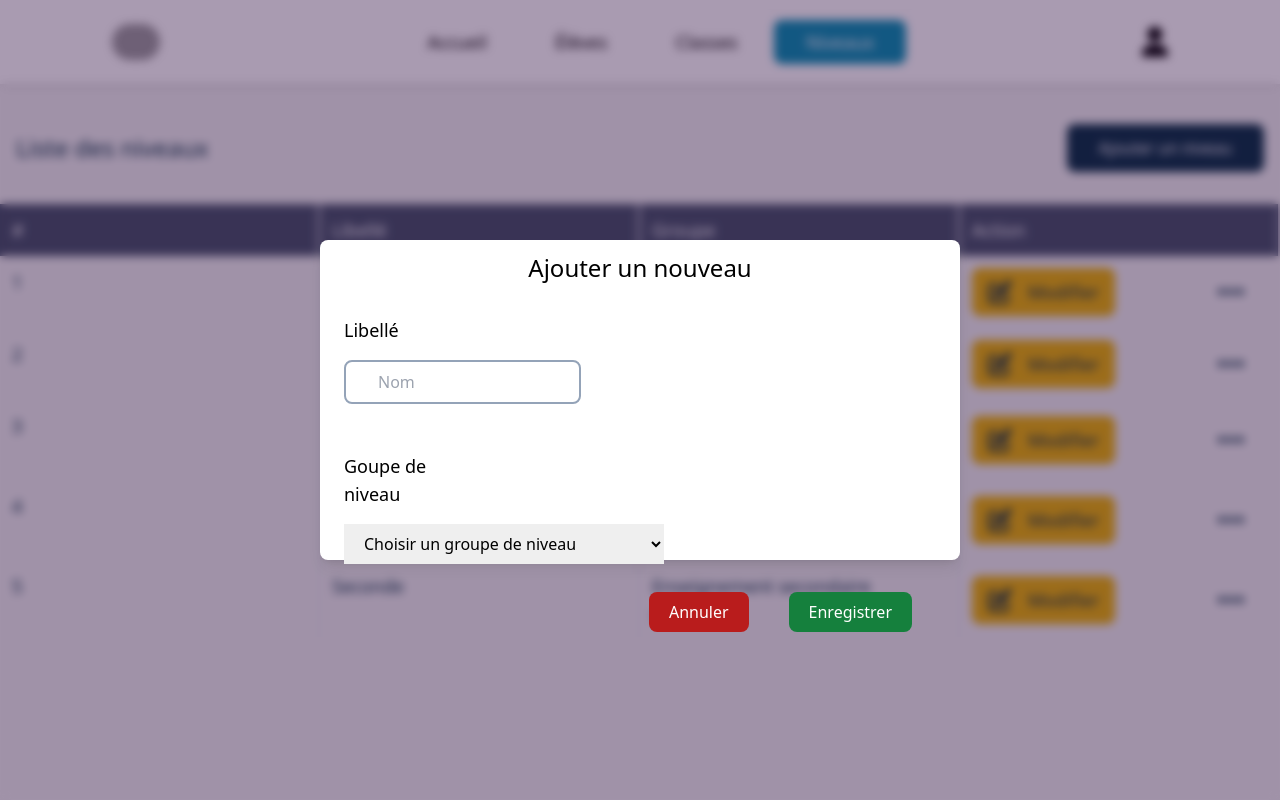
After one commit to usher21/Gestion_Notes, a PHP site: page /html/levels.html in a window 1280 px wide. The commit adds this page. Run offline with PHP 8.4, Linux system fonts and the light colour scheme; some libraries are stand-ins or nearby versions; grey boxes are pictures that could not be loaded.

Commit message:
Ajout niveau

```diff
--- a/views/css/style.css
+++ b/views/css/style.css
@@ -19,5 +19,6 @@
 }
 
 .modal-container {
-    background-color: #25003a2c;
+    background-color: #25003a64;
+    backdrop-filter: blur(5px);
 }
--- a/views/html/classes.html
+++ b/views/html/classes.html
@@ -9,7 +9,7 @@
     <link rel="stylesheet" href="https://cdnjs.cloudflare.com/ajax/libs/font-awesome/6.4.0/css/all.min.css"
         integrity="sha512-iecdLmaskl7CVkqkXNQ/ZH/XLlvWZOJyj7Yy7tcenmpD1ypASozpmT/E0iPtmFIB46ZmdtAc9eNBvH0H/ZpiBw=="
         crossorigin="anonymous" referrerpolicy="no-referrer" />
-    <title>Accueil</title>
+    <title>Classe</title>
     <link rel="stylesheet" href="../css/style.css">
     <script src="../js/script.js" defer></script>
 </head>
@@ -107,7 +107,7 @@
 
     </main>
 
-    <div class="modal-container absolute top-0 w-full h-full flex items-center justify-center">
+    <div class="modal-container hidden absolute top-0 w-full h-full flex items-center justify-center">
         <span class="day" style="display: none;"></span>
         <div class="modal w-1/2 h-2/3 rounded-lg bg-white shadow-lg">
             <header class="modal-title text-2xl text-center my-3">Modification d'une classe</header>
--- /dev/null
+++ b/views/html/levels.html
@@ -0,0 +1,158 @@
+<!DOCTYPE html>
+<html lang="fr">
+
+<head>
+    <meta charset="UTF-8">
+    <meta http-equiv="X-UA-Compatible" content="IE=edge">
+    <meta name="viewport" content="width=device-width, initial-scale=1.0">
+    <script src="https://cdn.tailwindcss.com"></script>
+    <link rel="stylesheet" href="https://cdnjs.cloudflare.com/ajax/libs/font-awesome/6.4.0/css/all.min.css"
+        integrity="sha512-iecdLmaskl7CVkqkXNQ/ZH/XLlvWZOJyj7Yy7tcenmpD1ypASozpmT/E0iPtmFIB46ZmdtAc9eNBvH0H/ZpiBw=="
+        crossorigin="anonymous" referrerpolicy="no-referrer" />
+    <title>Page niveaux</title>
+    <link rel="stylesheet" href="../css/style.css">
+    <script src="../js/script.js" defer></script>
+</head>
+
+<body class="body-home">
+    <header class="min-w-full w-full bg-white fixed shadow-md">
+        <nav class="flex items-center px-28 py-5">
+
+            <img src="../assets/img/7749636.jpg" alt="" class="w-12 cursor-pointer rounded-full">
+
+            <ul class="flex-1 text-center list-none">
+                <li class="px-8 py-2 inline-block rounded-lg hover:bg-cyan-600 nav-item">
+                    <a href="home.html" class="no-underline text-black text-lg">Accueil</a>
+                </li>
+                <li class="px-8 py-2 inline-block rounded-lg  hover:bg-cyan-600 nav-item">
+                    <a href="students.html" class="no-underline text-black text-lg">Élèves</a>
+                </li>
+                <li class="px-8 py-2 inline-block rounded-lg hover:bg-cyan-600 nav-item">
+                    <a href="classes.html" class="no-underline text-black text-lg">Classes</a>
+                </li>
+                <li class="px-8 py-2 inline-block rounded-lg bg-cyan-600 nav-item">
+                    <a href="levels.html" class="no-underline text-white text-lg">Niveaux</a>
+                </li>
+            </ul>
+
+            <i class="fa-solid fa-user text-black cursor-pointer text-3xl"></i>
+        </nav>
+    </header>
+
+    <main class="w-full h-screen pt-28">
+        <header class="flex items-center justify-between px-4 my-3">
+            <h1 class="text-2xl text-cyan-950">Liste des niveaux</h1>
+            <button class="px-8 rounded-lg py-3 bg-cyan-950 text-white" id="add-new-level">Ajouter un niveau</button>
+        </header>
+
+        <section class="w-full">
+            <ul class="grid grid-cols-4 w-full mt-8">
+                <li class="text-lg text-white bg-slate-600 py-3 border-r-2 px-3">#</li>
+                <li class="text-lg text-white bg-slate-600 py-3 border-r-2 px-3">Libellé</li>
+                <li class="text-lg text-white bg-slate-600 py-3 border-r-2 px-3">Groupe</li>
+                <li class="text-lg text-white bg-slate-600 py-3 border-r-2 px-3">Action</li>
+            </ul>
+
+            <ul class="grid grid-cols-4 w-full">
+                <li class="text-lg text-cyan-950 py-3 border-r-2 px-3">1</li>
+                <li class="text-lg text-cyan-950 py-3 border-r-2 px-3">CM2</li>
+                <li class="text-lg text-cyan-950 py-3 border-r-2 px-3">Enseignement primaire</li>
+                <li class="text-lg text-cyan-950 py-3 px-3 flex items-center justify-between">
+                    <div class="flex items-center px-4 py-2 rounded-lg bg-yellow-500 shadow-sm cursor-pointer btn-edit">
+                        <i class="fa-solid fa-pen-to-square text-cyan-950 text-2xl mr-4"></i>
+                        <button class="text-cyan-950 text-lg inline-block">Modifier</button>
+                    </div>
+                    <i class="fa-solid fa-ellipsis text-cyan-950 text-3xl mr-6 cursor-pointer"></i>
+                </li>
+            </ul>
+
+            <ul class="grid grid-cols-4 w-full">
+                <li class="text-lg text-cyan-950 py-3 border-r-2 px-3">2</li>
+                <li class="text-lg text-cyan-950 py-3 border-r-2 px-3">CP</li>
+                <li class="text-lg text-cyan-950 py-3 border-r-2 px-3">Enseignement primaire</li>
+                <li class="text-lg text-cyan-950 py-3 px-3 flex items-center justify-between">
+                    <div class="flex items-center px-4 py-2 rounded-lg bg-yellow-500 shadow-sm cursor-pointer btn-edit">
+                        <i class="fa-solid fa-pen-to-square text-cyan-950 text-2xl mr-4"></i>
+                        <button class="text-cyan-950 text-lg inline-block">Modifier</button>
+                    </div>
+                    <i class="fa-solid fa-ellipsis text-cyan-950 text-3xl mr-6 cursor-pointer"></i>
+                </li>
+            </ul>
+
+            <ul class="grid grid-cols-4 w-full">
+                <li class="text-lg text-cyan-950 py-3 border-r-2 px-3">3</li>
+                <li class="text-lg text-cyan-950 py-3 border-r-2 px-3">6e</li>
+                <li class="text-lg text-cyan-950 py-3 border-r-2 px-3">Enseignement secondaire inférieur</li>
+                <li class="text-lg text-cyan-950 py-3 px-3 flex items-center justify-between">
+                    <div class="flex items-center px-4 py-2 rounded-lg bg-yellow-500 shadow-sm cursor-pointer btn-edit">
+                        <i class="fa-solid fa-pen-to-square text-cyan-950 text-2xl mr-4"></i>
+                        <button class="text-cyan-950 text-lg inline-block">Modifier</button>
+                    </div>
+                    <i class="fa-solid fa-ellipsis text-cyan-950 text-3xl mr-6 cursor-pointer"></i>
+                </li>
+            </ul>
+
+            <ul class="grid grid-cols-4 w-full">
+                <li class="text-lg text-cyan-950 py-3 border-r-2 px-3">4</li>
+                <li class="text-lg text-cyan-950 py-3 border-r-2 px-3">4e</li>
+                <li class="text-lg text-cyan-950 py-3 border-r-2 px-3">Enseignement secondaire inférieur</li>
+                <li class="text-lg text-cyan-950 py-3 px-3 flex items-center justify-between">
+                    <div class="flex items-center px-4 py-2 rounded-lg bg-yellow-500 shadow-sm cursor-pointer btn-edit">
+                        <i class="fa-solid fa-pen-to-square text-cyan-950 text-2xl mr-4"></i>
+                        <button class="text-cyan-950 text-lg inline-block">Modifier</button>
+                    </div>
+                    <i class="fa-solid fa-ellipsis text-cyan-950 text-3xl mr-6 cursor-pointer"></i>
+                </li>
+            </ul>
+
+            <ul class="grid grid-cols-4 w-full">
+                <li class="text-lg text-cyan-950 py-3 border-r-2 px-3">5</li>
+                <li class="text-lg text-cyan-950 py-3 border-r-2 px-3">Seconde</li>
+                <li class="text-lg text-cyan-950 py-3 border-r-2 px-3">Enseignement secondaire supérieur</li>
+                <li class="text-lg text-cyan-950 py-3 px-3 flex items-center justify-between">
+                    <div class="flex items-center px-4 py-2 rounded-lg bg-yellow-500 shadow-sm cursor-pointer btn-edit">
+                        <i class="fa-solid fa-pen-to-square text-cyan-950 text-2xl mr-4"></i>
+                        <button class="text-cyan-950 text-lg inline-block">Modifier</button>
+                    </div>
+                    <i class="fa-solid fa-ellipsis text-cyan-950 text-3xl mr-6 cursor-pointer"></i>
+                </li>
+            </ul>
+        </section>
+
+    </main>
+
+    <div class="modal-container absolute top-0 w-full h-full flex items-center justify-center">
+        <span class="day" style="display: none;"></span>
+        <div class="modal w-1/2 h-2/5 rounded-lg bg-white shadow-lg">
+            <header class="modal-title text-2xl text-center my-3">Ajouter un nouveau</header>
+
+            <main class="modal-body flex justify-between px-6 mt-8 overflow-scroll">
+                <section class="modal-body-section w-2/5">
+                    <div class="input-group w-full mb-12">
+                        <label for="" class="w-full text-lg mb-4 inline-block">Libellé</label>
+                        <input type="text" name="" id="" class="w-full px-8 py-2 rounded-lg border-2 border-slate-400" placeholder="Nom">
+                    </div>
+
+                    <div class="niveau w-2/5">
+                        <span class="text-lg">Goupe de niveau</span>
+                        <select name="" id="" class="w-80 px-4 py-2 mt-4">
+                            <option class="w-full">Choisir un groupe de niveau</option>
+                            <option class="w-full">Enseignement primaire</option>
+                            <option class="w-full">Enseignement secondaire inférieur</option>
+                            <option class="w-full">Enseignement secondaire supérieur</option>
+                        </select>
+                    </div>
+
+                </section>
+            </main>
+
+            <footer class="modal-footer w-full flex justify-end items-center py-3 mt-4 px-12">
+                <button class="cancel px-5 py-2 bg-red-700 text-white mr-10 rounded-lg">Annuler</button>
+                <button class="save px-5 py-2 bg-green-700 text-white rounded-lg">Enregistrer</button>
+            </footer>
+        </div>
+    </div>
+
+</body>
+
+</html>
--- a/views/html/login.html
+++ b/views/html/login.html
@@ -5,7 +5,7 @@
     <meta charset="UTF-8">
     <meta http-equiv="X-UA-Compatible" content="IE=edge">
     <meta name="viewport" content="width=device-width, initial-scale=1.0">
-    <title>Projet Aly</title>
+    <title>Login Page</title>
     <script src="https://cdn.tailwindcss.com"></script>
     <link rel="stylesheet" href="https://cdnjs.cloudflare.com/ajax/libs/font-awesome/6.4.0/css/all.min.css"
         integrity="sha512-iecdLmaskl7CVkqkXNQ/ZH/XLlvWZOJyj7Yy7tcenmpD1ypASozpmT/E0iPtmFIB46ZmdtAc9eNBvH0H/ZpiBw=="
--- a/views/html/students.html
+++ b/views/html/students.html
@@ -9,7 +9,7 @@
     <link rel="stylesheet" href="https://cdnjs.cloudflare.com/ajax/libs/font-awesome/6.4.0/css/all.min.css"
         integrity="sha512-iecdLmaskl7CVkqkXNQ/ZH/XLlvWZOJyj7Yy7tcenmpD1ypASozpmT/E0iPtmFIB46ZmdtAc9eNBvH0H/ZpiBw=="
         crossorigin="anonymous" referrerpolicy="no-referrer" />
-    <title>Accueil</title>
+    <title>Page élèves</title>
     <link rel="stylesheet" href="../css/style.css">
     <script src="../js/script.js" defer></script>
 </head>
@@ -176,7 +176,7 @@
 
     </main>
 
-    <div class="modal-container absolute top-0 w-full h-full flex items-center justify-center">
+    <div class="modal-container hidden absolute top-0 w-full h-full flex items-center justify-center">
         <span class="day" style="display: none;"></span>
         <div class="modal w-1/2 h-2/3 rounded-lg bg-white shadow-lg">
             <header class="modal-title text-2xl text-center my-3">Modification d'un élève</header>
@@ -224,7 +224,7 @@
                     </div>
 
                     <div class="niveau w-2/5 mt-12">
-                        <span class="text-lg">Classe</span>
+                        <span class="text-lg">Type</span>
                         <select name="" id="" class="w-96 px-4 py-2 mt-4">
                             <option class="w-full">Interne</option>
                             <option class="w-full">Externe</option>
--- a/views/js/script.js
+++ b/views/js/script.js
@@ -2,6 +2,9 @@ const btnEdit = document.querySelectorAll('.btn-edit');
 const modalContainer = document.querySelector('.modal-container');
 const closeModal = document.querySelector('.cancel');
 const addNewStudentBtn = document.querySelector('#add-new-student')
+const addNewLevel = document.querySelector('#add-new-level');
+
+console.log(closeModal);
 
 for (const edit of btnEdit) {
     edit.addEventListener('click', () => {
@@ -9,6 +12,10 @@ for (const edit of btnEdit) {
     })
 }
 
+addNewLevel.addEventListener('click', () => {
+    modalContainer.classList.remove('hidden');
+})
+
 closeModal.addEventListener('click', () => {
-    modalContainer.style.display = 'none';
+    modalContainer.classList.add('hidden');
 })
```
Also changed, not shown: views/html/home.html (+65 -0 lines).
